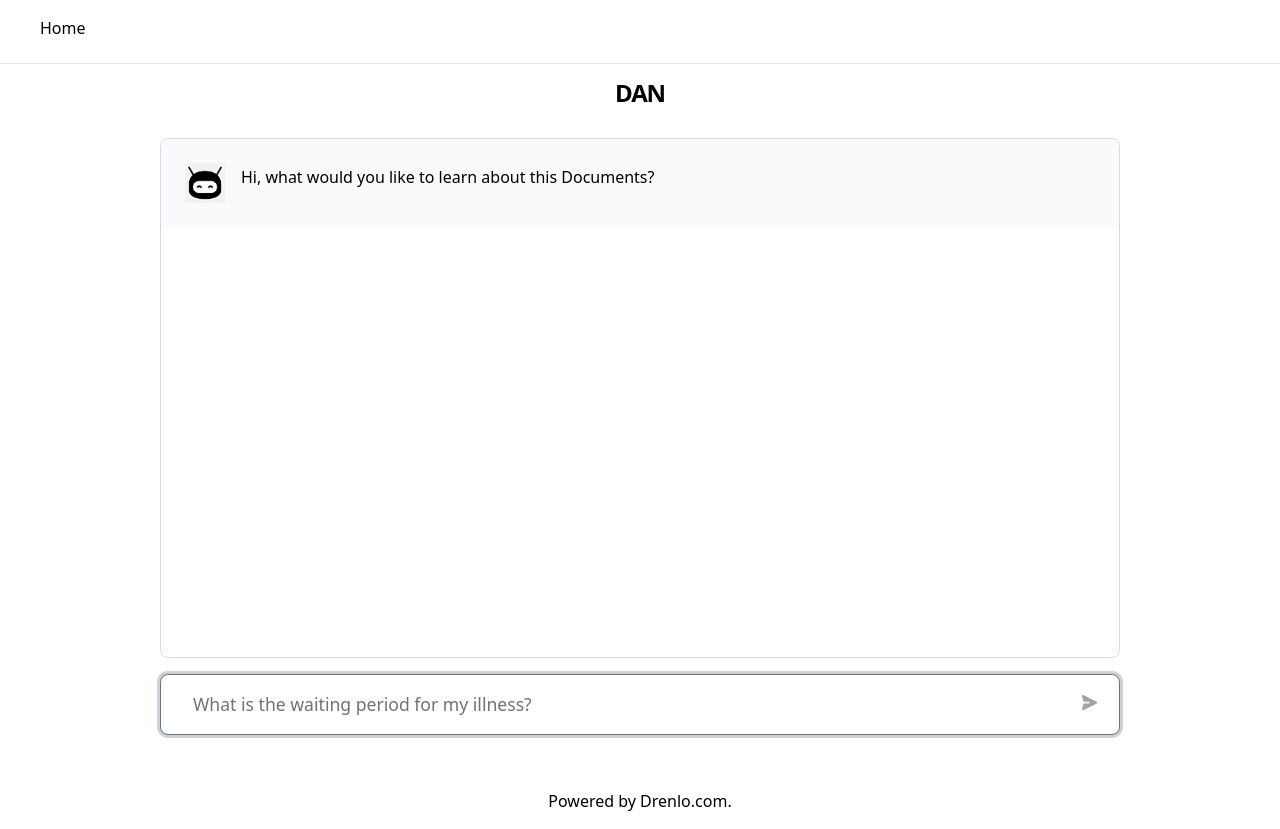
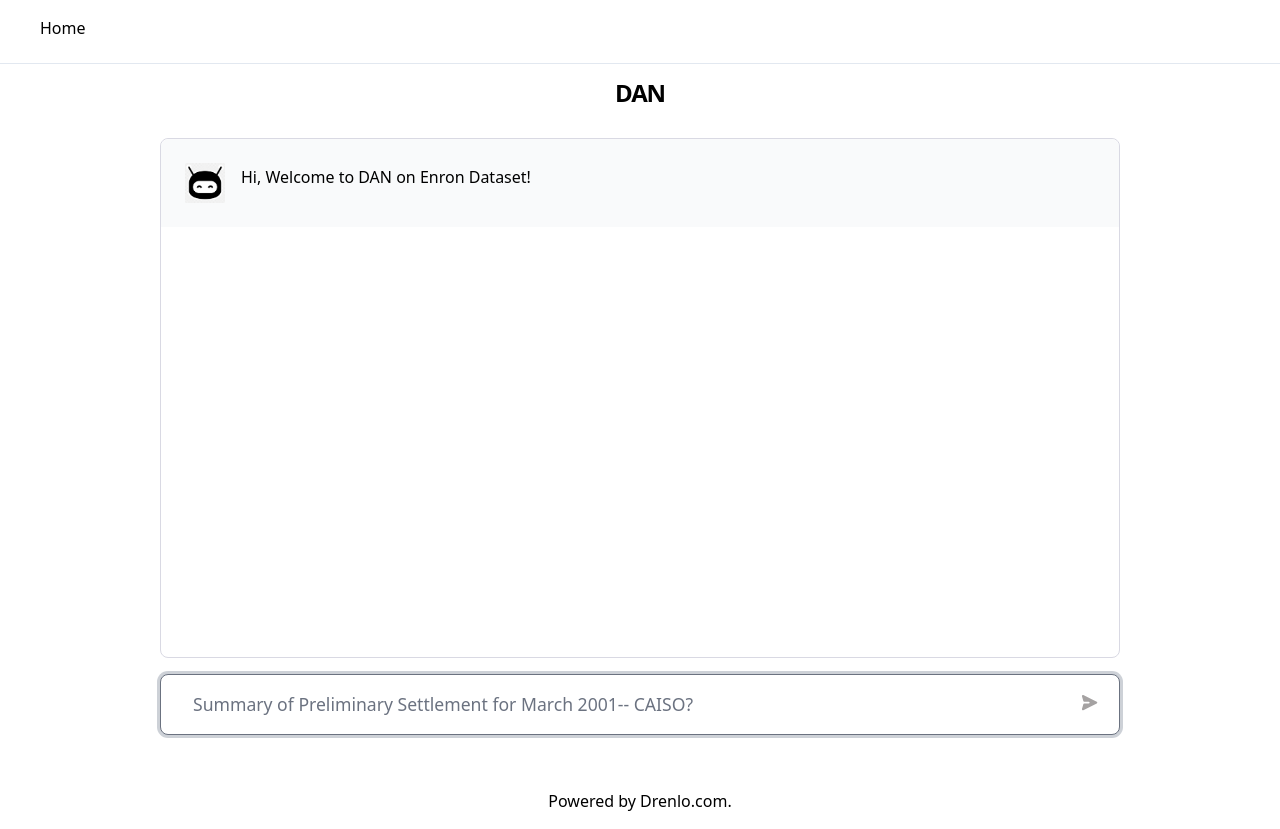
Before and after one commit to amrith-am/Demo, a Next.js app: page / in a window 1280 px wide. Built offline with nearby package versions, Linux system fonts and the light colour scheme.

Commit message:
Update index.tsx

```diff
--- a/pages/index.tsx
+++ b/pages/index.tsx
@@ -25,7 +25,7 @@
   }>({
     messages: [
       {
-        message: 'Hi, what would you like to learn about this Documents?',
+        message: 'Hi, Welcome to DAN on Enron Dataset!',
         type: 'apiMessage',
       },
     ],
@@ -224,7 +224,7 @@
                     placeholder={
                       loading
                         ? 'Waiting for response...'
-                        : 'What is the waiting period for my illness?'
+                        : 'Summary of Preliminary Settlement for March 2001-- CAISO?'
                     }
                     value={query}
                     onChange={(e) => setQuery(e.target.value)}
```
